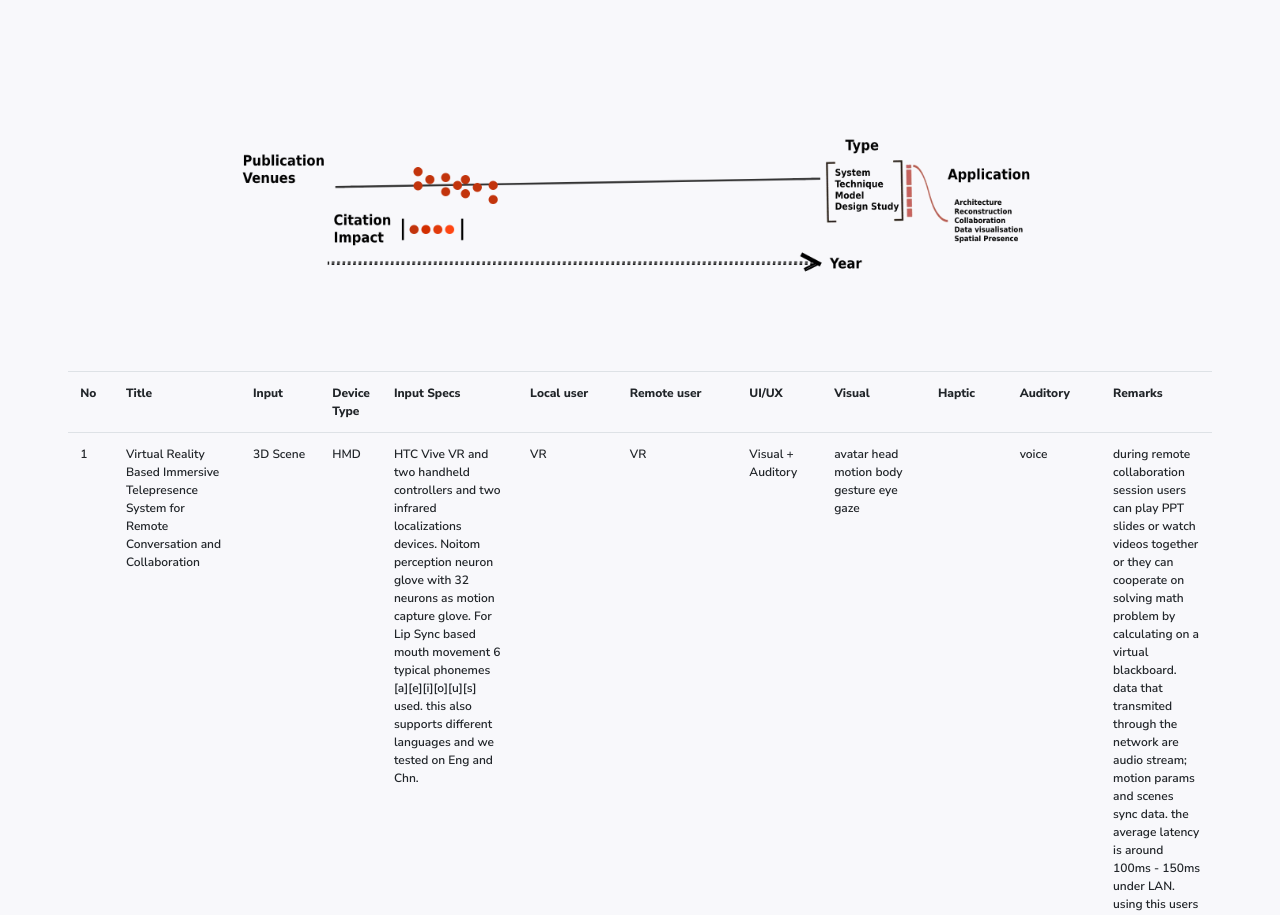
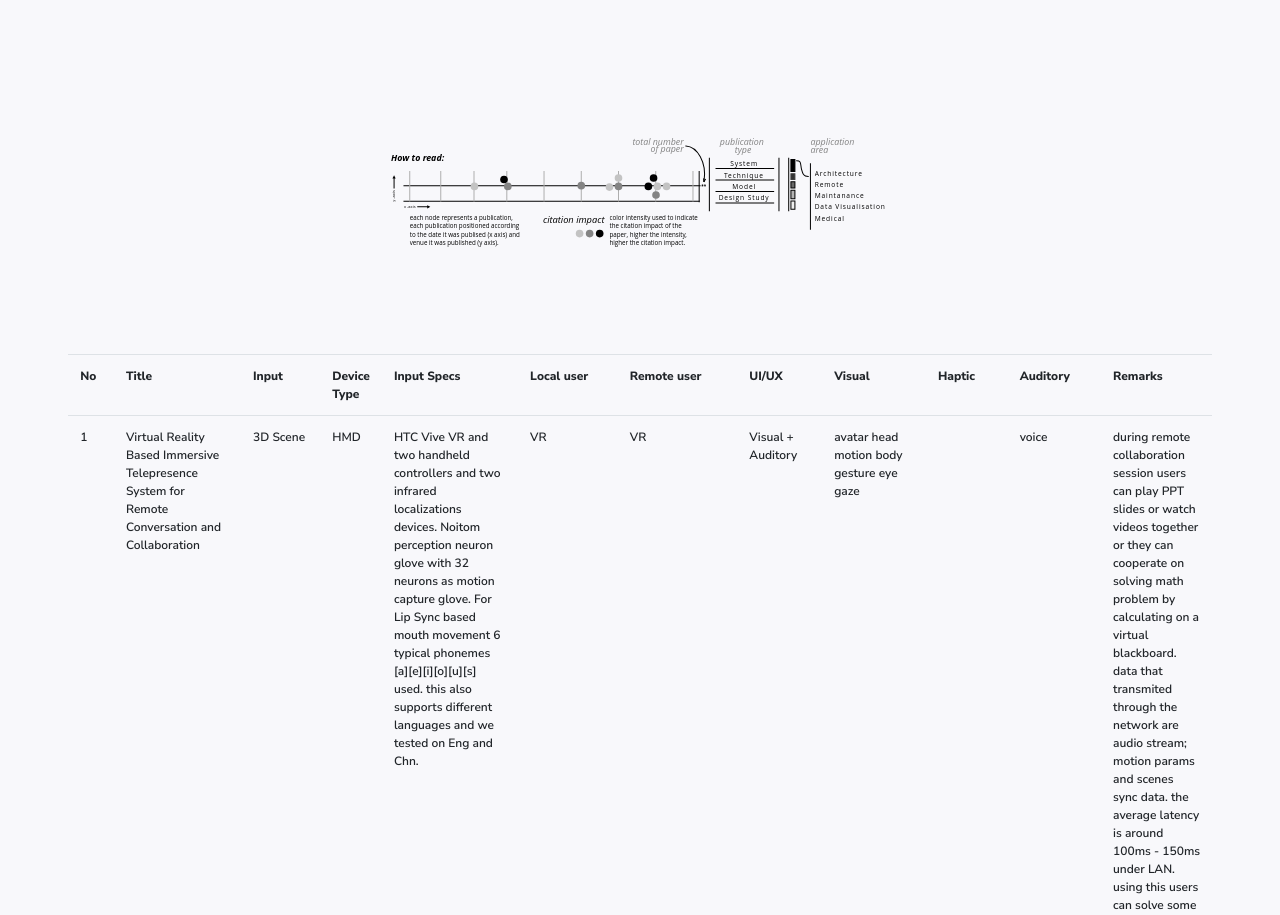
Before and after one commit to jquery404/collabxr, a website: page index.html in a window 1280 px wide. Shown: the part 1240-2155 px from the top of the page. Drawn offline with nearby package versions, Linux system fonts and the light colour scheme; a script that the page names is missing.

Commit message:
collabxr

```diff
--- a/index.html
+++ b/index.html
@@ -76,7 +76,7 @@
                 </div>
             </div>
         </div>
-        <div class="col-8 mt-5"><img class="img-fluid" src="gfx/image.png" /></div>
+        <div class="col-5 mt-5"><img class="img-fluid" src="gfx/lr_viz_label.svg" /></div>
 
         <div class="col-11 mt-5 pt-5">
             <div id="parsed_csv_list" class="table-responsive"></div>
```
Also changed, not shown: gfx/image.png (deleted), gfx/lr_viz_label.svg (added).
